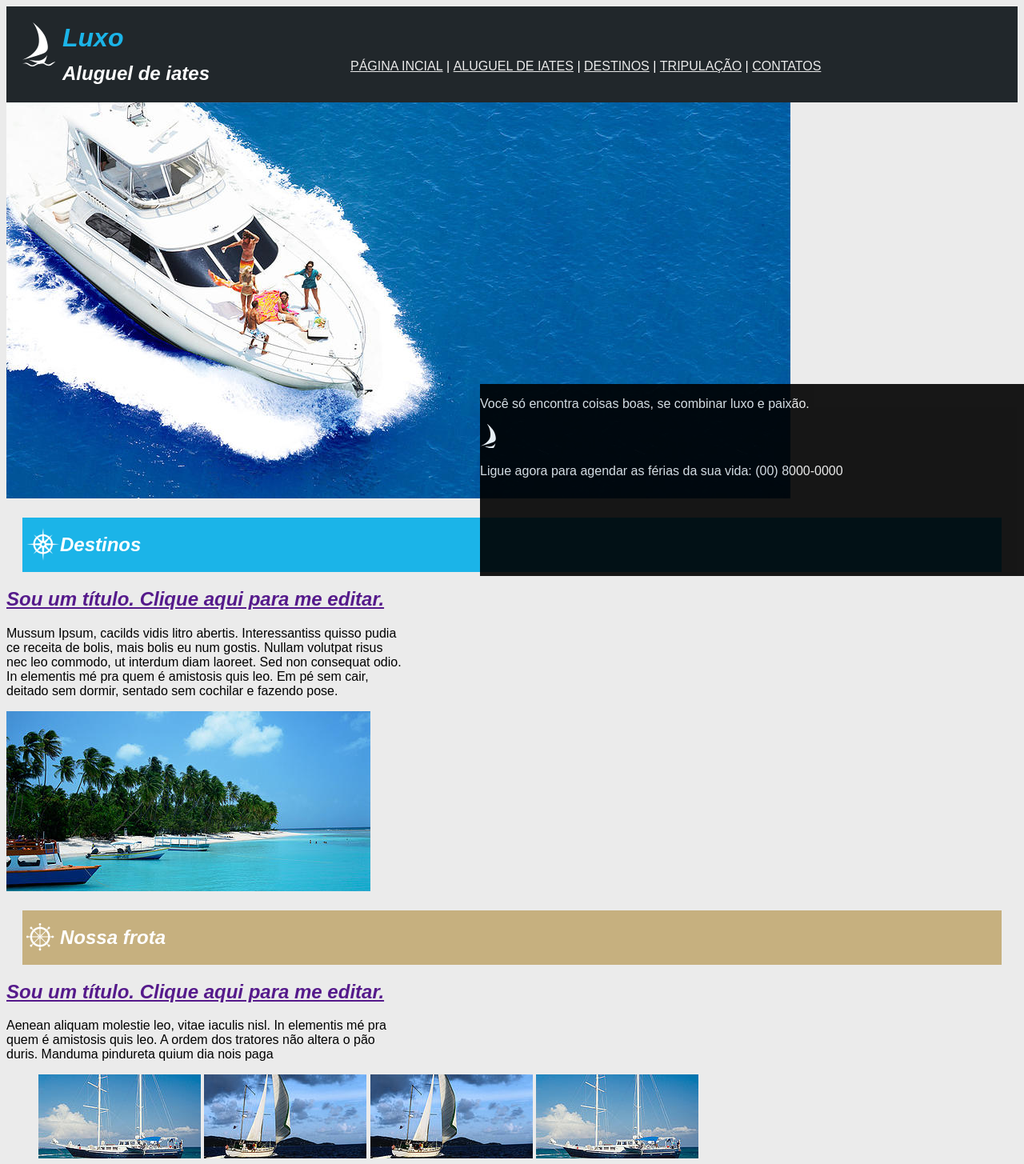
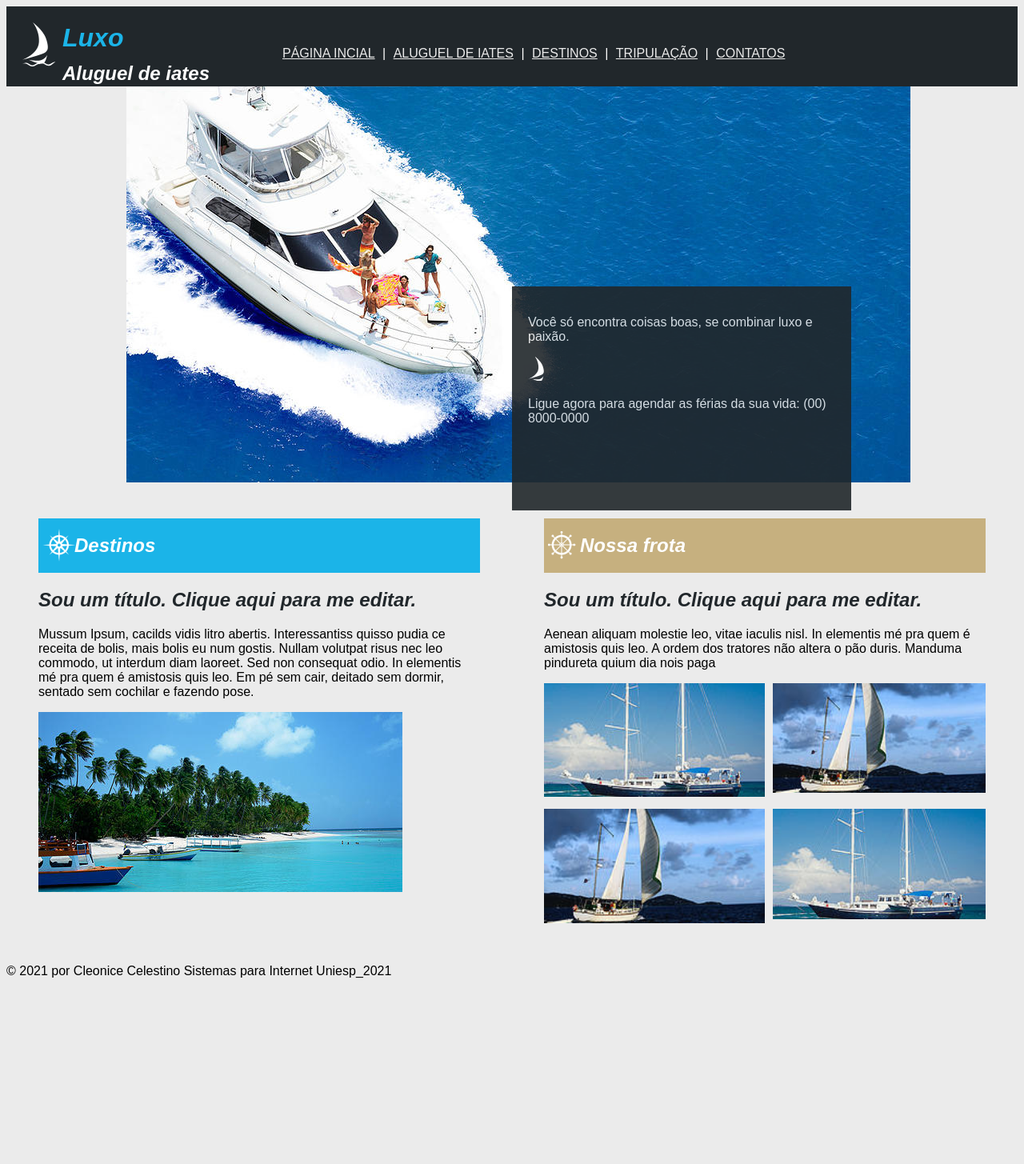
Before and after one commit to Cleocelestino/luxo-iate, a plain HTML site: page index.html in a window 1280 px wide. Shown: the top 1455 px of the page at 80% size. After the commit the page ends 1247 px from the top, so only its background shows below. Drawn offline with Linux system fonts and the light colour scheme.

Commit message:
finalizando grid

```diff
--- a/index.html
+++ b/index.html
@@ -15,6 +15,7 @@
         <div class="grid-header-img">
             <img src="img/barco1.png" alt="Barco logo">
         </div>
+
         <h1 class="grid-header-h1"><i>Luxo</i></h1>
         <h2 class="subtitulo grid-header-h2"><i>Aluguel de iates</i></h2>
 
@@ -30,9 +31,11 @@
             <li> <a href=""> CONTATOS</a></li>
         </ul>
     </header>
-    <div>
-        <img src="img/barcoprincipal.jpg" alt="Barco com tripulantes">
+    <div class="images">
+        <div class="principal">
 
+            <img src="img/barcoprincipal.jpg" alt="Barco com tripulantes">
+        </div>
         <div class="voce">
             <p>Você só encontra coisas boas, se combinar luxo e paixão. </p>
             <img src="img/barco2.png" alt="logo barco mini">
@@ -40,12 +43,11 @@
         </div>
     </div>
 
-    <div>
-        <div>
-            <div class="destinos">
+    <article class="articles">
+        <div class="destynes">
+            <div class="title">
                 <img src="img/destino.png" alt="Leme do barco">
                 <h2 class="subtitulo"> <i>Destinos</i></h2>
-
             </div>
             <h2>
                 <a href="">
@@ -60,48 +62,33 @@
                 In elementis mé pra quem é amistosis quis leo. Em pé sem cair, deitado sem dormir, sentado sem cochilar
                 e fazendo pose.
             </p>
-            <img src="img/barcodestino.jpg" alt="Barcos na praia">
+            <img class="destynes-image" src="img/barcodestino.jpg" alt="Barcos na praia">
         </div>
 
-        <div>
-            <div class="nossa-frota">
+        <div class="our-fleet">
+            <div class="title">
                 <img src="img/nossafrota.png" alt="Leme do barco">
                 <h2 class="subtitulo"> <i>Nossa frota</i></h2>
             </div>
             <h2>
-
                 <a href="">
                     <i>
                         Sou um título. Clique aqui para me editar.
                     </i>
                 </a>
-
             </h2>
             <p>
                 Aenean aliquam molestie leo, vitae iaculis nisl. In elementis mé pra quem é amistosis quis leo. A ordem
                 dos tratores não altera o pão duris. Manduma pindureta quium dia nois paga
             </p>
-            <ul class="direita">
-                <li>
-
-                <span></span>
-                    <img src="img/barconossafrota2.jpg" alt="Barco no alto mar">
-                </li>
-                <li>
-
-                    <img src="img/barconossafrota1.jpg" alt="Barco a velas">
-                </li>
-                <li>
-
-                    <img src="img/barconossafrota1.jpg" alt="Barco a velas">
-                </li>
-                <li>
-
-                    <img src="img/barconossafrota2.jpg" alt="Barco no alto mar">
-                </li>
-            </ul>
+            <div class="ships">
+                <img src="img/barconossafrota2.jpg" alt="Barco no alto mar">
+                <img src="img/barconossafrota1.jpg" alt="Barco a velas">
+                <img src="img/barconossafrota1.jpg" alt="Barco a velas">
+                <img src="img/barconossafrota2.jpg" alt="Barco no alto mar">
+            </div>
         </div>
-    </div>
+    </article>
     <footer>
         <p>
             &copy; 2021 por Cleonice Celestino Sistemas para Internet Uniesp_2021
--- a/main.css
+++ b/main.css
@@ -1,14 +1,22 @@
 body{
    background: #EBEBEB;
    font-family: Arial, Helvetica, sans-serif;
-
+   display: grid;
+   grid-template-columns: 100%;
+   grid-template-rows: 100px 500px auto auto;
+   grid-template-areas:
+   "header"
+   "images"
+   "articles"
+   "footer";
 }
 
 header{
+    grid-area: header;
     background: #21272B;
     display: grid;
     gap: 20px;
-    grid-template-columns: 50px 300px auto;
+    grid-template-columns: 50px 250px auto;
     grid-template-rows: 30px 70px;
     grid-template-areas:
     "logo title blank"
@@ -17,6 +25,7 @@ header{
 
 header ul li{
     color: #FFFFFF;
+    margin-left: 5px;
 }
 
 .grid-header-img{
@@ -48,49 +57,100 @@ h1{
 
 .direita{
     list-style-type:none;
+    margin: 0;
+    padding: 0;
 }
 
 .direita li{
     display: inline;
 }
 
-.destinos{
+.images{
+    grid-area: images;
+    display: grid;
+    grid-template-columns: 50% 50%;
+    grid-template-rows: 50% 50%;
+
+}
+.images .principal{
+    grid-column-start: 1 ;
+    grid-row-end: 2;
+    width: 100vw;
+    display: grid;
+    align-items: center;
+    justify-items: center;
+}
+
+.articles{
+    display: grid;
+    grid-template-columns: 50% 50%;
+    grid-area: articles;
+}
+.destynes{
+    margin: 20px;
+    padding: 20px;
+}
+
+.destynes .title{
     background: #1BB4E8;
+    padding-left: 5px;
+    align-items: center;
     display: grid;
-    grid-template-columns: 32px auto;
+    grid-template-columns: 40px auto;
+}
+
+.destynes-image{
+    width: 100wv;
+}
+
+.our-fleet{
+    margin: 20px;
+    padding: 20px;
+}
+
+.our-fleet .title{
+    background-color: #C6B07F;
+    padding-left: 5px;
+    align-items: center;
+    display: grid;
+    grid-template-columns: 40px auto;
+}
+
+.ships{
+    display: grid;
+    grid-template-columns: 50% auto;
+    grid-template-rows: 50% auto;
     gap: 10px;
-    padding-left: 5px;
-    margin: 20px;
-    align-items: center;
 }
-.nossa-frota{
-    background-color: #C6B07F;
-    display: grid;
-    grid-template-columns: 32px auto;
-    gap: 10px;
-    padding-left: 5px;
-    margin: 20px;
-    align-items: center;
+
+.ships img{
+    width: 100%;
 }
 
 .nav-menu a:visited{
     color: #EBEBEB;
 }
+
 .nav-menu a:hover{
     color: #1BB4E8;
 }
 
-p{
-    width: 500px;
+.articles a, a:hover, a:visited{
+    color: #21272B;
+    text-decoration: none;
 }
 
 .voce{
     color: #EBEBEB;
-        position: absolute;
-        background: black;
-        opacity: 90%;
-        width: calc(100% - 600px);
-        height: 30%;
-        left:600px;
-        top: 60%;
+    background: #21272B;
+    opacity: 90%;
+    width: 30vw;
+    height: 30vh;
+    grid-column-start: 2;
+    grid-row-start: 2;
+    padding: 20px;
 }
+
+footer{
+    grid-area: footer;
+}
```
